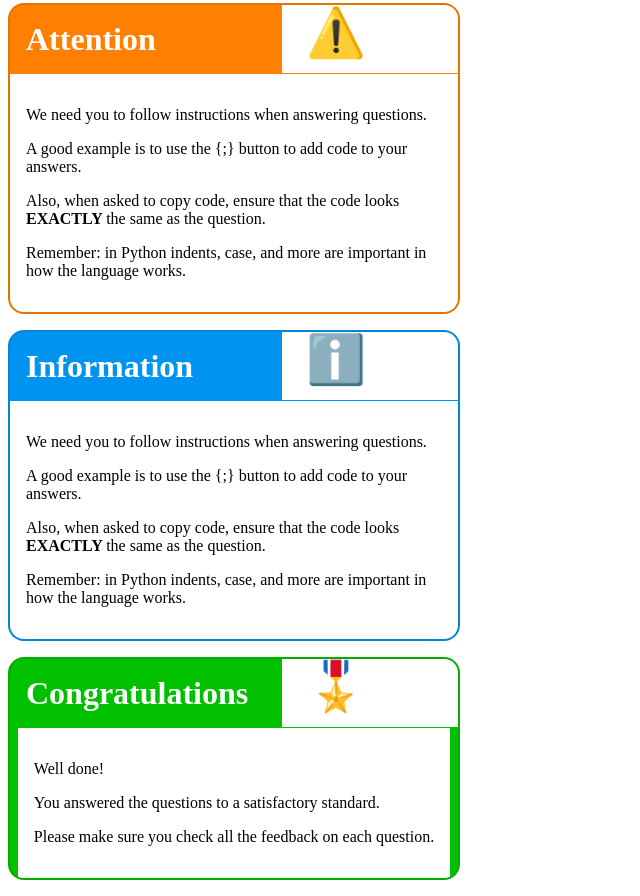
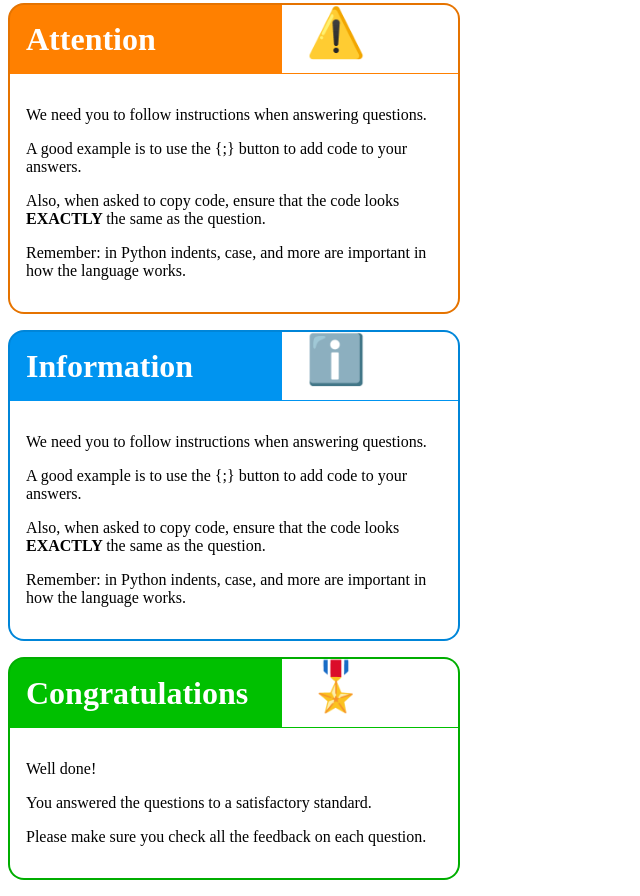
Before and after one commit to AdyGCode/ICTPRG302-2026-S1, a plain HTML site: page Sample-Feedback/AT2-1.html in a window 1280 px wide. Shown: the part 1016-1912 px from the top of the page, without its empty margins (0-640 px from the left). Drawn offline with Linux system fonts and the light colour scheme.

Commit message:
docs: Change layout on longer feedback

```diff
--- a/Sample-Feedback/AT2-1.html
+++ b/Sample-Feedback/AT2-1.html
@@ -128,7 +128,7 @@
 
 
 <div
-        style="width: 56ch; font-size: 16px; color: white; background: rgba(0,192,0, 1); padding: 0; margin: 1em 0; display: flex; flex-direction: column; align-items: center; justify-content: space-between; overflow: hidden; border: 2px solid rgba(0,0,0,0.1); border-radius: 1em;">
+        style="width: 56ch; font-size: 16px; color: white; background: rgba(0,192,0, 1); padding: 0; margin: 1em 0; display: flex; flex-direction: column; justify-content: space-between; overflow: hidden; border: 2px solid rgba(0,0,0,0.1); border-radius: 1em;">
     <div style="width: 56ch; font-size: 16px; color: white; padding: 0; margin: 0; display: flex; flex-direction: row; align-items: center; justify-content: space-between; overflow: hidden;">
         <div style="width: 75%; padding: 0.5em 1em;">
             <h4 style="font-size: 2em; margin: 0; padding: 0.25 0;"><strong>Congratulations</strong></h4>
@@ -136,7 +136,8 @@
         <p style="width: 25%; height: stretch; font-size: 3em; margin: 0 auto; padding: 0 1.5em 0.25em 0.5em; background: white;">
             🎖️</p>
     </div>
-    <div style="background: white; flex: 1; padding: 1rem; color: black; border-top: 1px solid rgba(0,192,0, 1);">
+    <div
+            style="background: white; padding: 1rem; color: black; border-top: 1px solid rgba(0,192,0, 1);">
         <p>Well done!</p>
         <p>You answered the questions to a satisfactory standard. </p>
         <p>Please make sure you check all the feedback on each question.</p>
```
